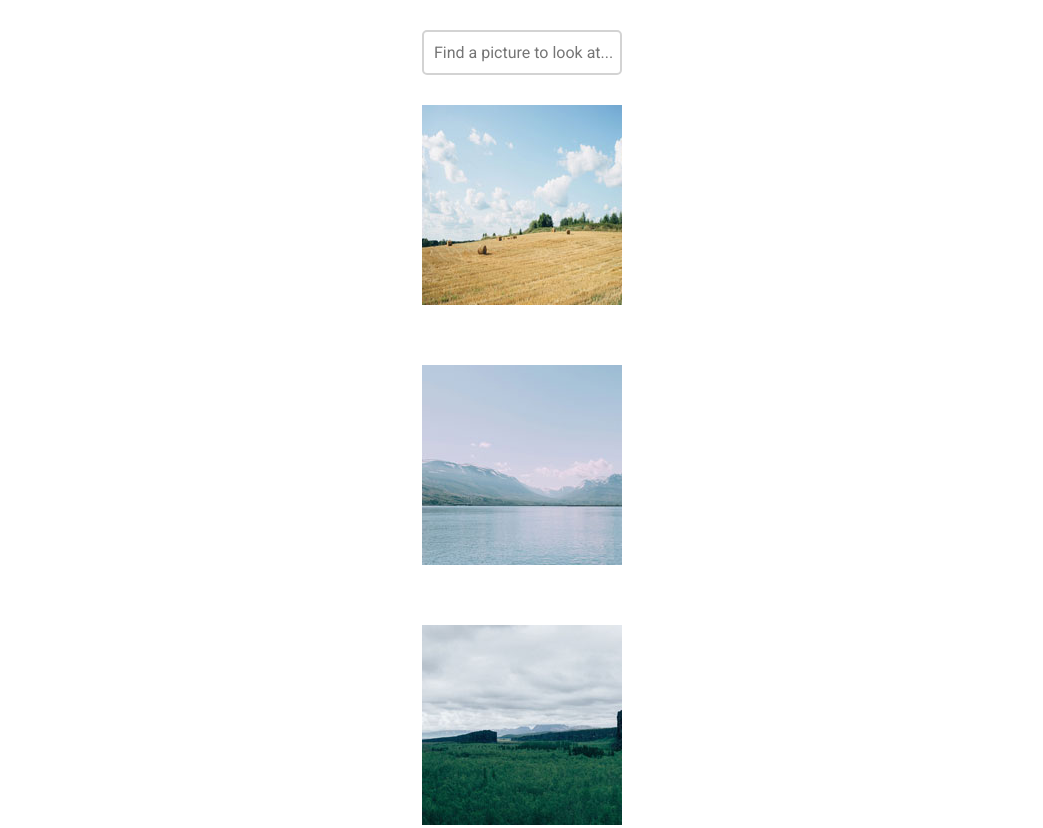
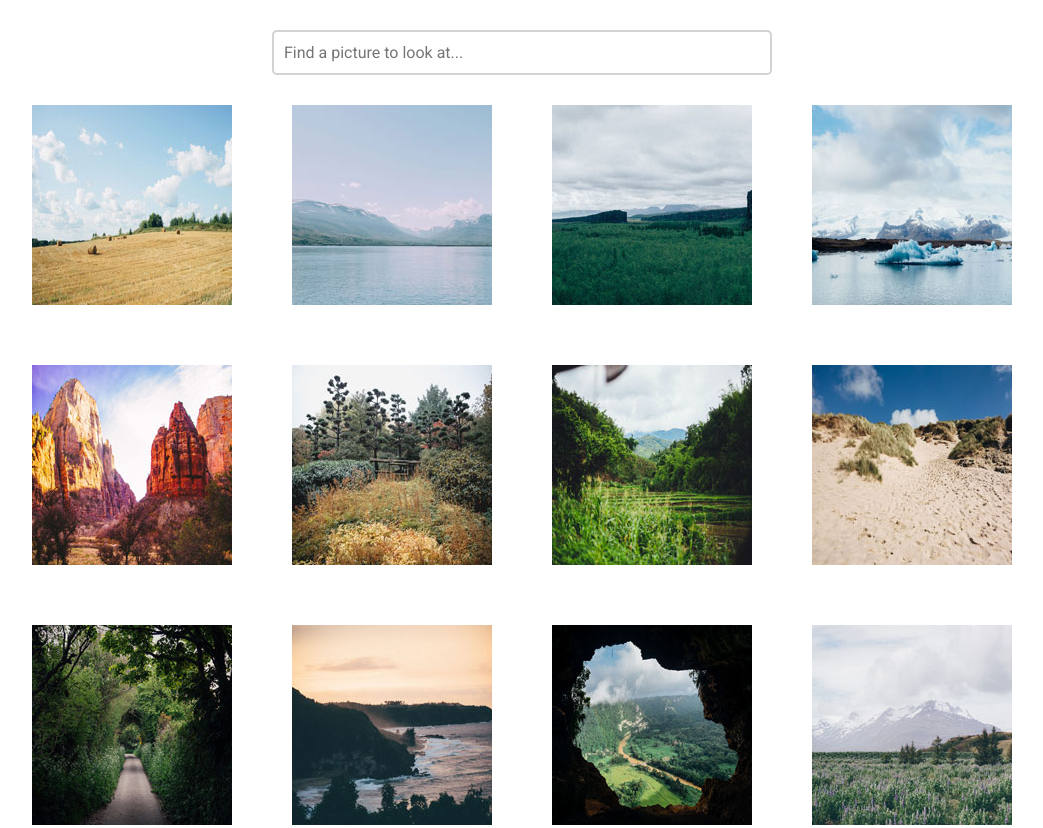
Before and after one commit to geoffreylewis/interactive_photo_gallery, a plain HTML site: page photo_gallery_v3/index.html in a window 1280 px wide. Shown: the top 828 px of the page, without its empty margins (118-1161 px from the left). Drawn offline with Linux system fonts and the light colour scheme; a web font is replaced by a local one.

Commit message:
Created media query for larger screens

```diff
--- a/photo_gallery_v3/css/styles.css
+++ b/photo_gallery_v3/css/styles.css
@@ -36,6 +36,7 @@ header input {
 }
 
 main {
+     margin: auto;
      display: flex;
      flex-direction: column;
      align-items: center;
@@ -56,3 +57,22 @@ footer h6 {
      text-align: center;
      margin: 0 0 30px;
 }
+
+
+/*==========================
+Styles for larger screens
+==========================*/
+@media screen and (min-width: 600px) {
+
+     header input {
+          min-width: 500px;
+     }
+
+     main {
+          max-width: 1100px;
+          flex-direction: row;
+          flex-wrap: wrap;
+          justify-content: center;
+     }
+
+}
```
